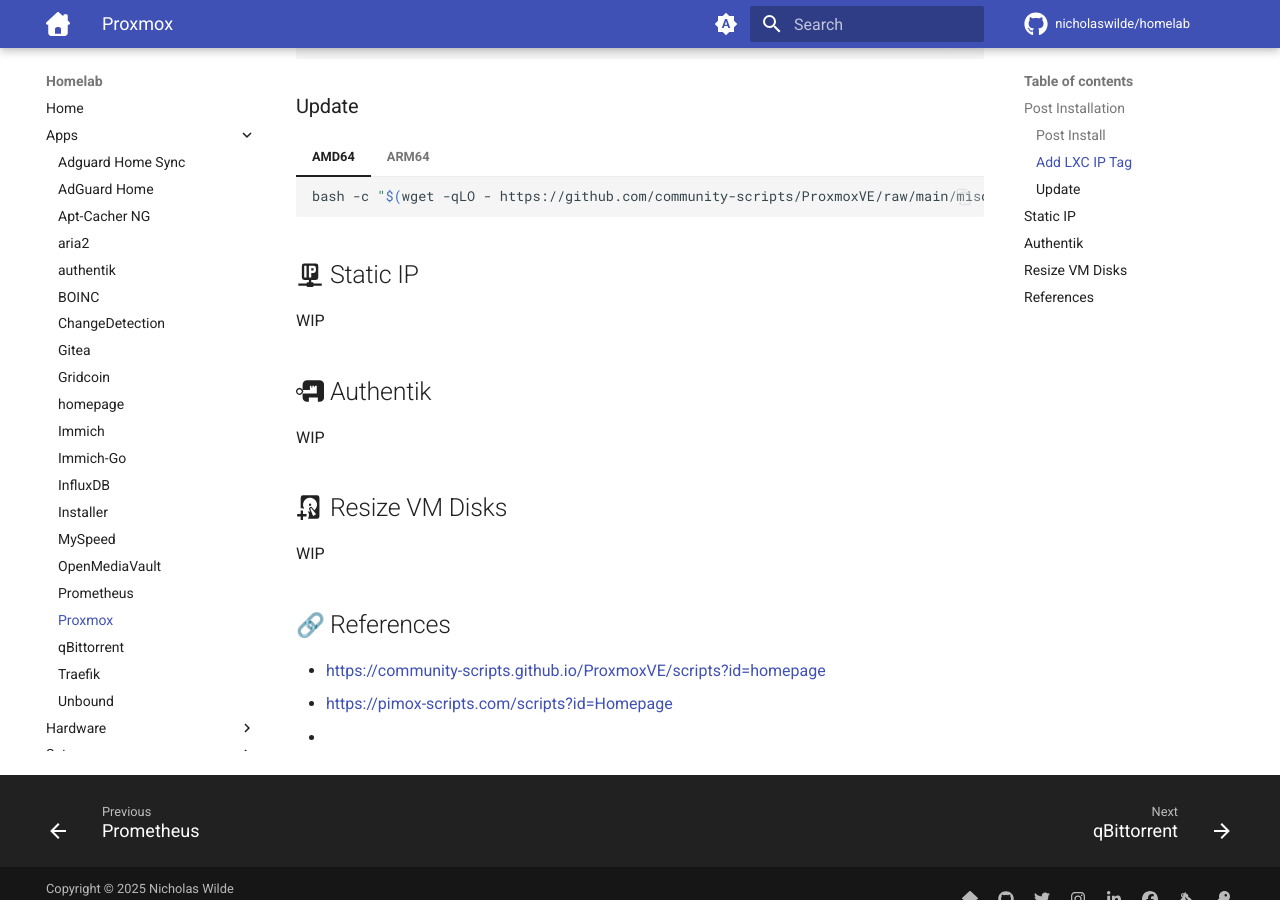
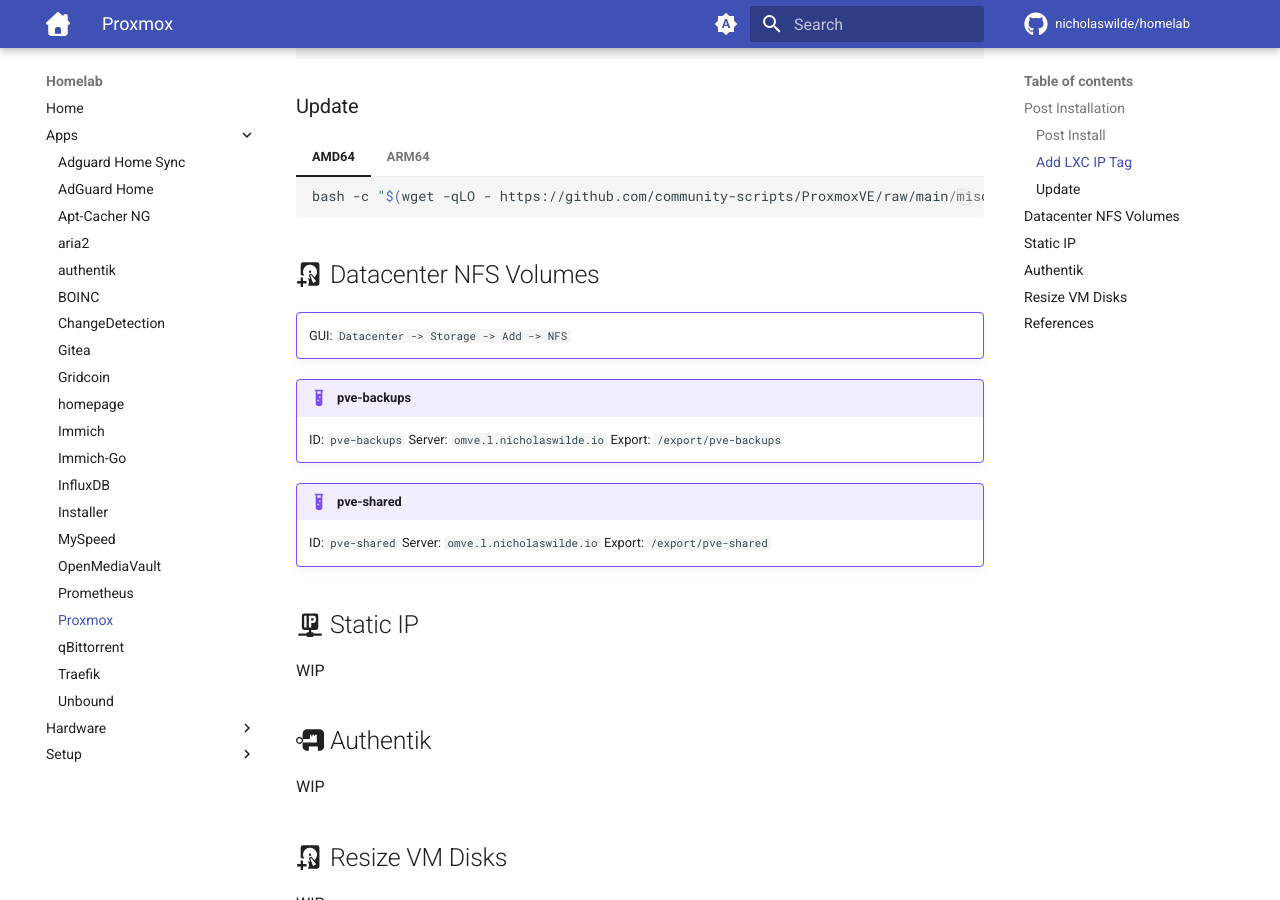
Before and after one commit to nicholaswilde/homelab, an MkDocs documentation site: the page built from docs/apps/proxmox.md, in a window 1280 px wide and 900 px high, scrolled down 688 px. Built offline with MkDocs 1.6.1 and Material for MkDocs 9.7.7, drawn with Linux system fonts in a browser that asks for light colours; emoji names are drawn with the system emoji font; comment, search, counter and statistics services are not loaded.

Commit message:
update
Signed-off-by: nιcнolaѕ wιlde <ncwilde43@gmail.com>

````diff
--- a/docs/apps/proxmox.md
+++ b/docs/apps/proxmox.md
@@ -56,6 +56,24 @@
     bash -c "$(wget -qLO - https://github.com/community-scripts/ProxmoxVE/raw/main/misc/add-lxc-iptag.sh)"
     ```
 
+## :material-harddisk-plus: Datacenter NFS Volumes
+
+!!! example ""
+
+    GUI: `Datacenter -> Storage -> Add -> NFS`
+
+!!! example "pve-backups"
+
+    ID: `pve-backups`
+    Server: `omve.l.nicholaswilde.io`
+    Export: `/export/pve-backups`
+
+!!! example "pve-shared"
+
+    ID: `pve-shared`
+    Server: `omve.l.nicholaswilde.io`
+    Export: `/export/pve-shared`
+
 ## :material-ip-network: Static IP
 
 WIP
````
